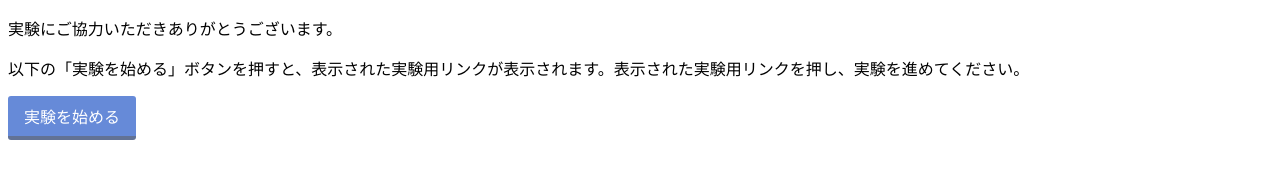
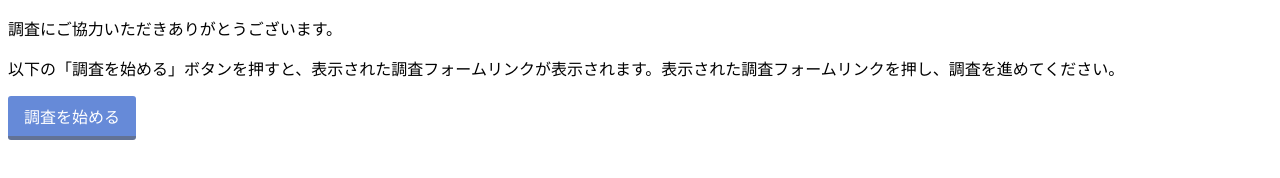
Before and after one commit to yuta-ogawa20/impression-survey, a plain HTML site: page index.html in a window 1280 px wide. Drawn offline with nearby package versions, Linux system fonts and the light colour scheme.

Commit message:
Update index.html

```diff
--- a/index.html
+++ b/index.html
@@ -22,13 +22,13 @@
   </head>
   <body>
     <div id="app">
-     　<p>実験にご協力いただきありがとうございます。</p>
-       <p>以下の「実験を始める」ボタンを押すと、表示された実験用リンクが表示されます。表示された実験用リンクを押し、実験を進めてください。</p>
+     　<p>調査にご協力いただきありがとうございます。</p>
+       <p>以下の「調査を始める」ボタンを押すと、表示された調査フォームリンクが表示されます。表示された調査フォームリンクを押し、調査を進めてください。</p>
        <div style="display:block;">
-         <a class="btn-square" @click="add">実験を始める</a>
+         <a class="btn-square" @click="add">調査を始める</a>
        </div>
       <div v-if="seen">
-         <p>実験はこちらの<a v-bind:href="test_url">リンク</a>から進んでください。</p>
+         <p>調査はこちらの<a v-bind:href="test_url">リンク</a>から進んでください。</p>
          <p>上記のリンクをクリックできなかった場合は、以下に表示されているリンクをコピーし、ブラウザの検索欄にペーストし、エンターを押してください。</p>
          <p>{{test_url}}</p>
       </div>
```
